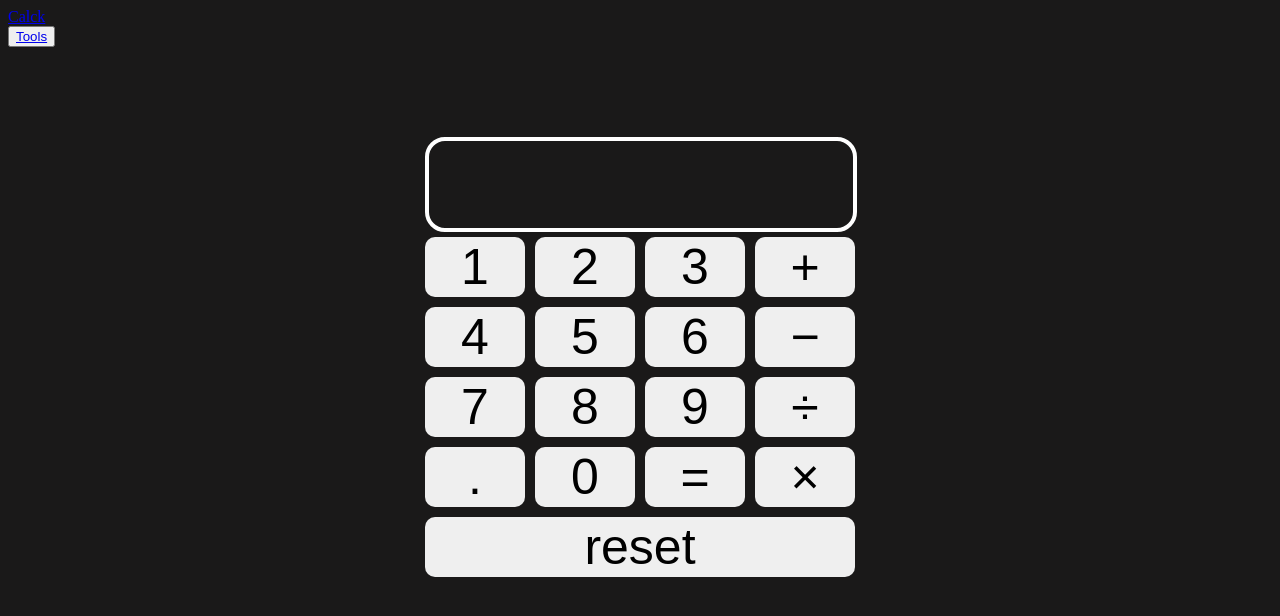
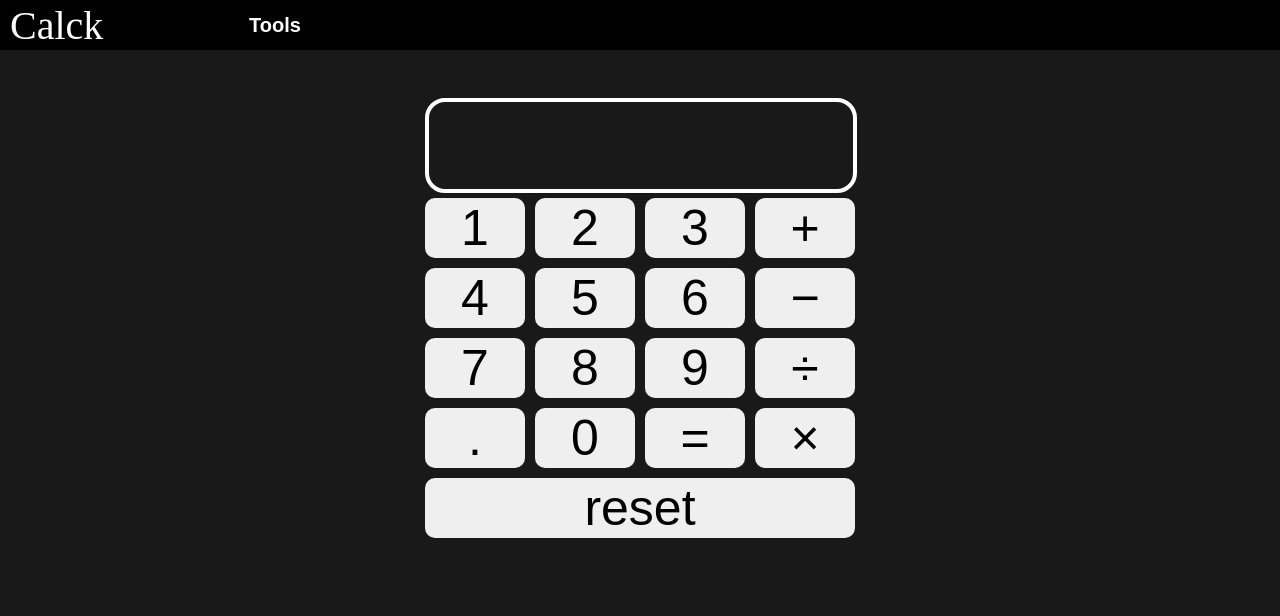
Before and after one commit to DeeMonkey99/DeeHub, a plain HTML site: page calc.html in a window 1280 px wide. Drawn offline with Linux system fonts and the light colour scheme; the site is published under a folder, as on GitHub Pages, so addresses that start at the root find nothing.

Commit message:
Update calc.html

```diff
--- a/calc.html
+++ b/calc.html
@@ -77,7 +77,7 @@
         }
 
      </style>
-    <link rel="stylesheet" href="/style.css"/>
+    <link rel="stylesheet" href="style.css"/>
 
 </head>
 
@@ -96,7 +96,7 @@
         <div class="section-2">
             <div class="tools">
                 <button class="toolbtn">
-                    <a href="/tools.html">
+                    <a href="tools.html">
                     Tools
                     </a>
                 </button>
```
